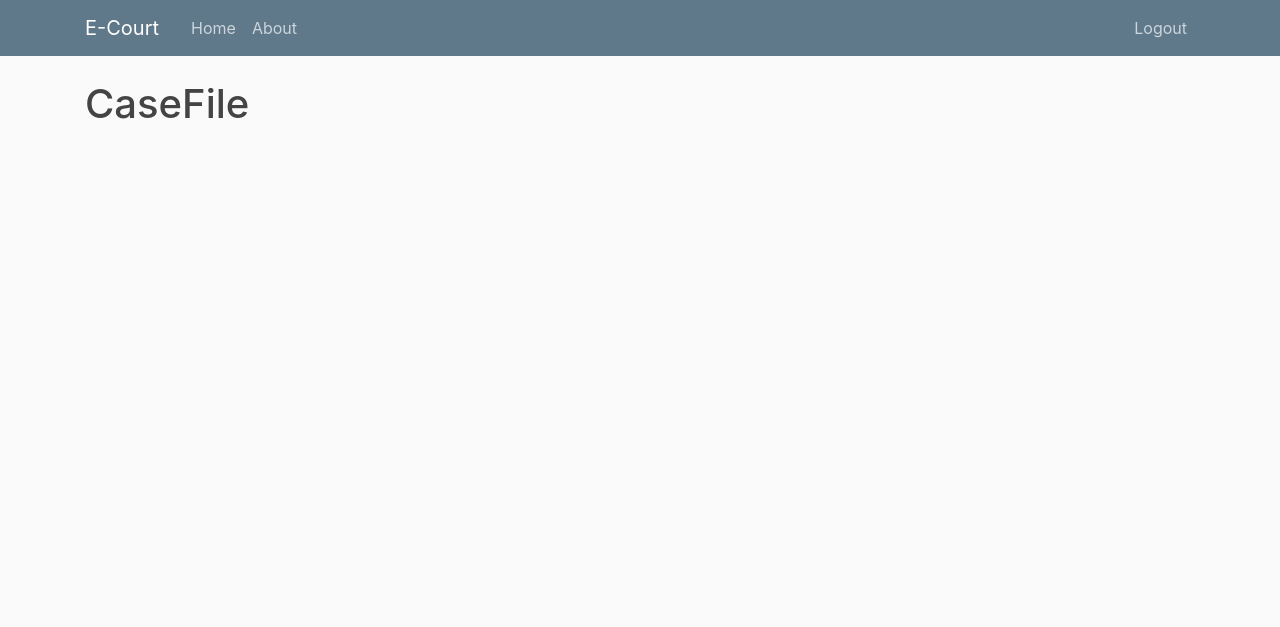
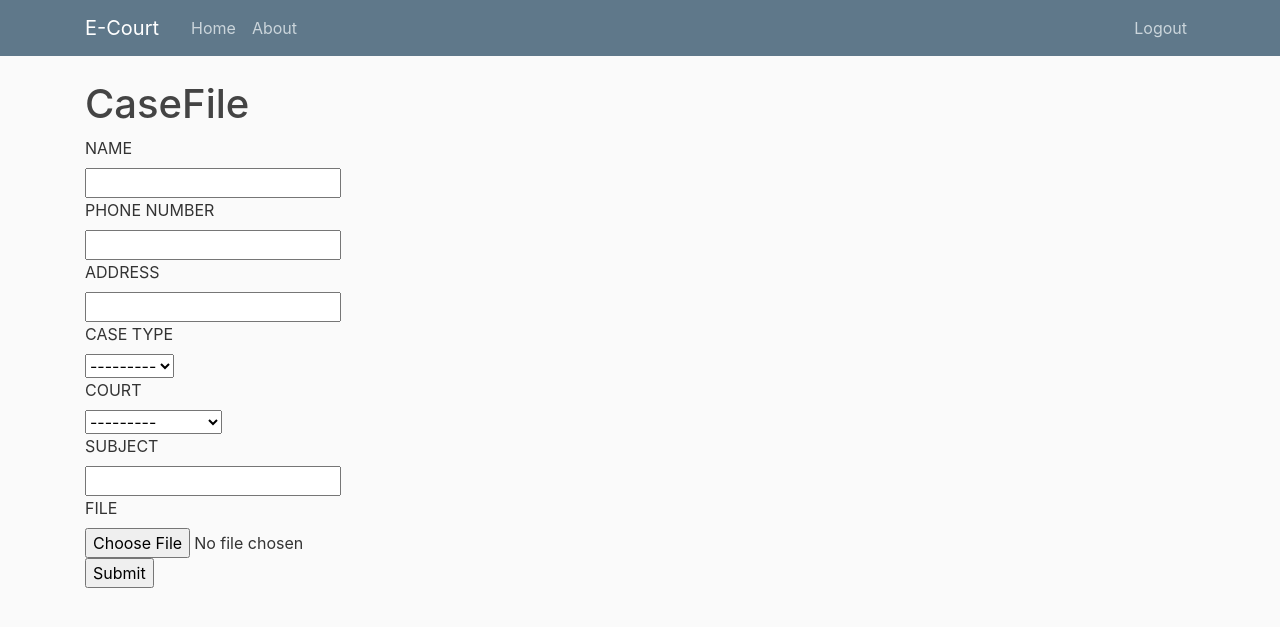
Before and after one commit to Jinal5/Virtual-Court-old, a Django app: page /fileCase/ in a window 1280 px wide. Shown: the top 627 px of the page. Run offline with Django 3.2, Linux system fonts and the light colour scheme; the visitor is signed in with stand-in values (Sample User, id 1); some libraries are stand-ins or nearby versions.

Commit message:
filing case almost done

```diff
--- a/court/templates/court/fileCase.html
+++ b/court/templates/court/fileCase.html
@@ -1,4 +1,26 @@
 {% extends "court/base2.html" %}
 {% block content %}
     <h1>CaseFile</h1>
+
+    <div class="custom-form">
+        <form method="POST" action="">
+        {% csrf_token%}
+            <label for="username">NAME</label><br>
+            {{ form.name_of_applicant }}<br>
+            <label for="password">PHONE NUMBER</label><br>
+            {{ form.phone_number }}<br>
+            <label for="password1">ADDRESS</label><br>
+            {{ form.address }}<br>
+            <label for="email">CASE TYPE</label><br>
+            {{ form.case_type }}<br>
+            <label for="first_name">COURT</label><br>
+            {{ form.court_type }}<br>
+            <label for="last_name">SUBJECT</label><br>
+            {{ form.subject }}<br>
+            <label for="user_type">FILE</label><br>
+            {{ form.file }}<br>
+
+            <input type="submit" name="Submit" id ="Submit" value="Submit">
+        </form>
+  </div>
 {% endblock content %}
```
